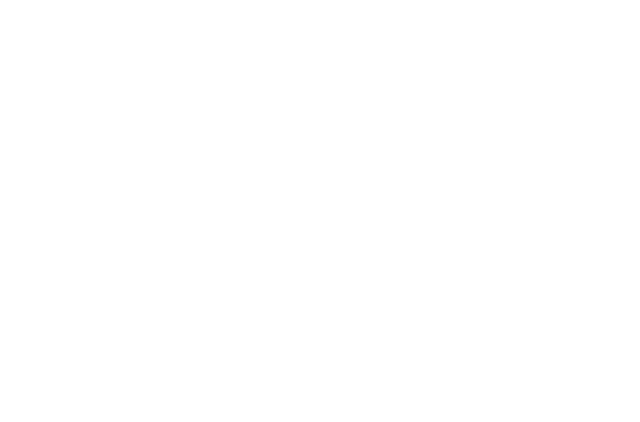
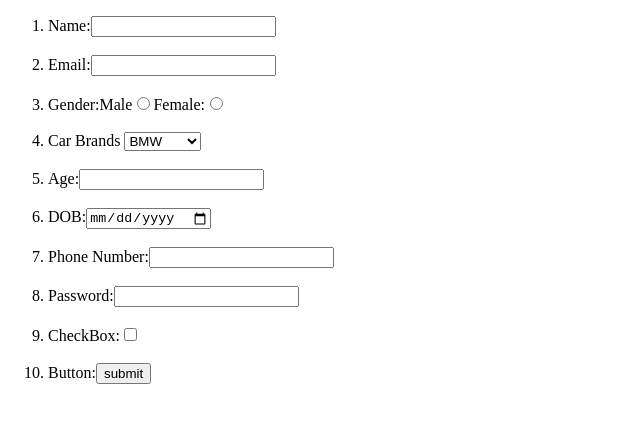
Before and after one commit to acciojob/signup-form-car-pariharvikas221, a website: page main.html in a window 1280 px wide. Shown: the whole page, without its empty margins (0-640 px from the left). Drawn offline with Linux system fonts and the light colour scheme.

Commit message:
created a submission

```diff
--- a/main.html
+++ b/main.html
@@ -1,16 +1,34 @@
 <!DOCTYPE html>
+<html lang="en">
+<head>
+    <meta charset="UTF-8">
+    <meta http-equiv="X-UA-Compatible" content="IE=edge">
+    <meta name="viewport" content="width=device-width, initial-scale=1.0">
+    <title>Document</title>
+</head>
+<body>
 
-<html>
+    <form action="">
+       <ol>
 
-<head>
-	<link rel="stylesheet" href="styles.css">
-</head>
+       <li>Name:<input type="" name="myName"></li><br>
+       <li>Email:<input type="email" name="myemail" id=""></li><br>
+       <li>Gender:Male<input type="radio" name="myGender">Female:<input type="radio" name="myGender"></li><br>
+       <li><label for="Car Brands">Car Brands</label>
 
-<body>
-	<!-- the entire body must be written by student -->
-    <script type="text/javascript" src="./script.js">
-</script>
-
+       <select name="myCar" id="Car Brands">
+        <option value="BMW">BMW</option>
+        <option value="Audi">Audi</option>
+        <option value="Mercediz">Mercediz</option>
+       </select>
+    </li><br>
+        <li>Age:<input type="text"></li><br>
+        <li>DOB:<input type="date"></li><br>
+        <li>Phone Number:<input type="text"></li><br>
+        <li>Password:<input type="text"></li><br>
+        <li>CheckBox:<input type="checkbox" name="" id=""></li><br>
+        <li>Button:<input type="submit" value="submit"></li>
+       </ol>
+    </form>
 </body>
-
 </html>
```
